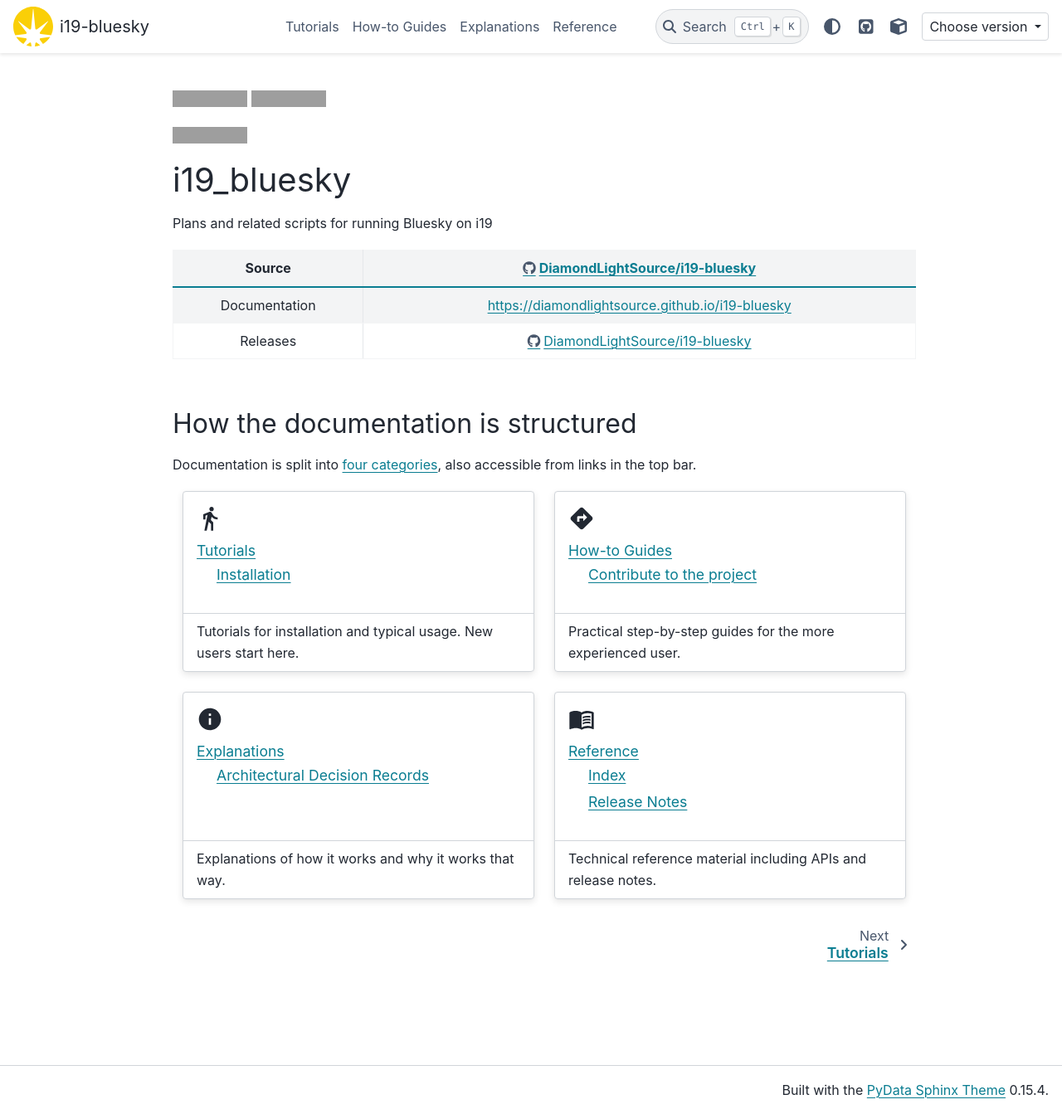
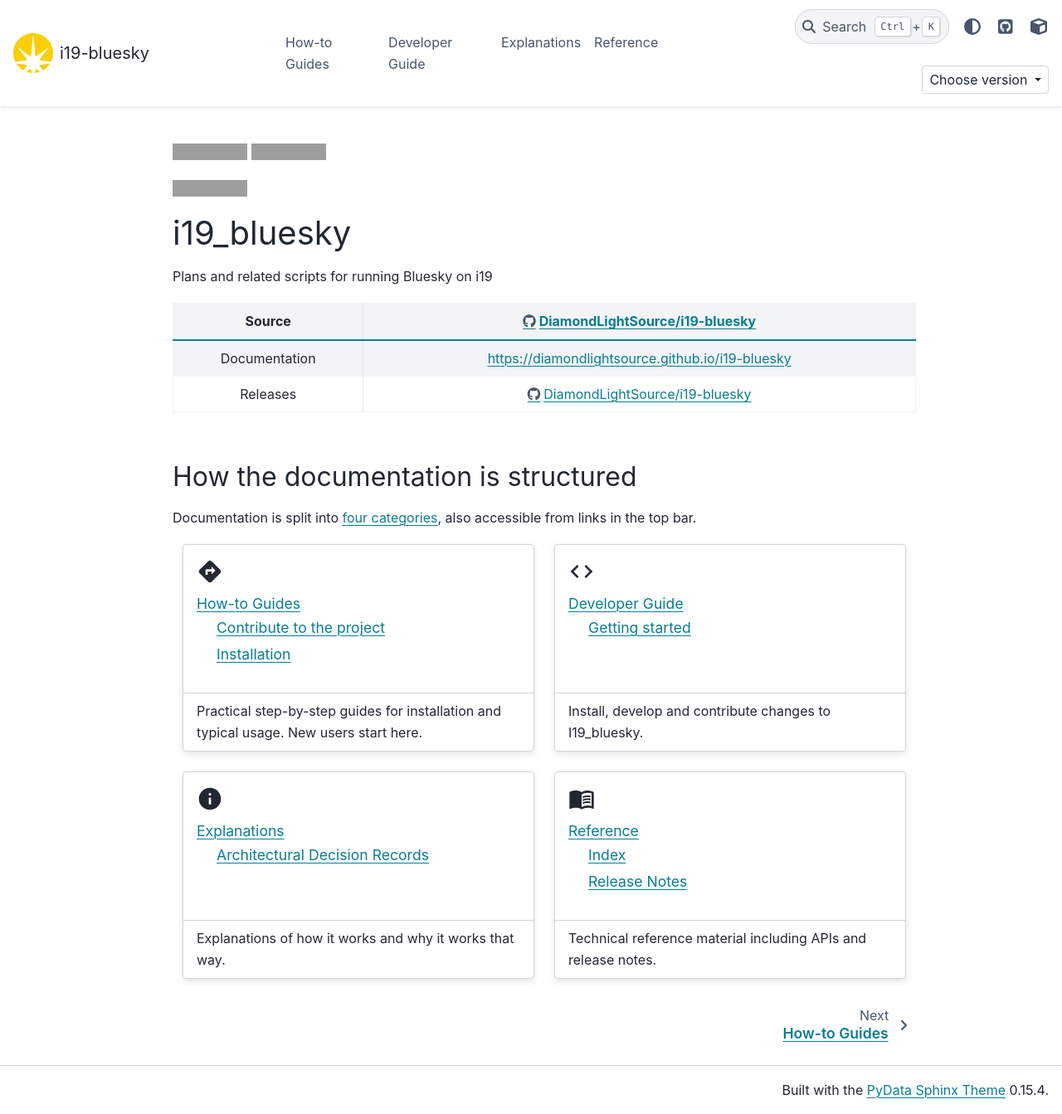
Before and after one commit to DiamondLightSource/i19-bluesky, a Sphinx documentation site: the page built from docs/index.md, in a window 1280 px wide and 1343 px high. Shown: the whole window at 83% size. Built offline with Sphinx 7.4.7 and the PyData theme 0.15.4, drawn with Linux system fonts in a browser that asks for light colours; pages that are not in the unit, such as notebooks, are missing from menus; the version number could not be read and is left out; grey boxes are pictures that could not be loaded.

Commit message:
Start removing unneeded bits

````diff
--- a/docs/index.md
+++ b/docs/index.md
@@ -17,22 +17,22 @@
 ::::{grid} 2
 :gutter: 4
 
-:::{grid-item-card} {material-regular}`directions_walk;2em`
-```{toctree}
-:maxdepth: 2
-tutorials
-```
-+++
-Tutorials for installation and typical usage. New users start here.
-:::
-
 :::{grid-item-card} {material-regular}`directions;2em`
 ```{toctree}
 :maxdepth: 2
 how-to
 ```
 +++
-Practical step-by-step guides for the more experienced user.
+Practical step-by-step guides for installation and typical usage. New users start here.
+:::
+
+:::{grid-item-card} {material-regular}`code;2em`
+```{toctree}
+:maxdepth: 2
+developer
+```
++++
+Install, develop and contribute changes to I19_bluesky.
 :::
 
 :::{grid-item-card} {material-regular}`info;2em`
````
Also changed, not shown: docs/developer.md (added, +10 -0 lines), docs/developer/getting_started.md (added, +23 -0 lines), docs/tutorials.md (deleted, +0 -10 lines), docs/how-to/installation.md (renamed from docs/tutorials/installation.md).
